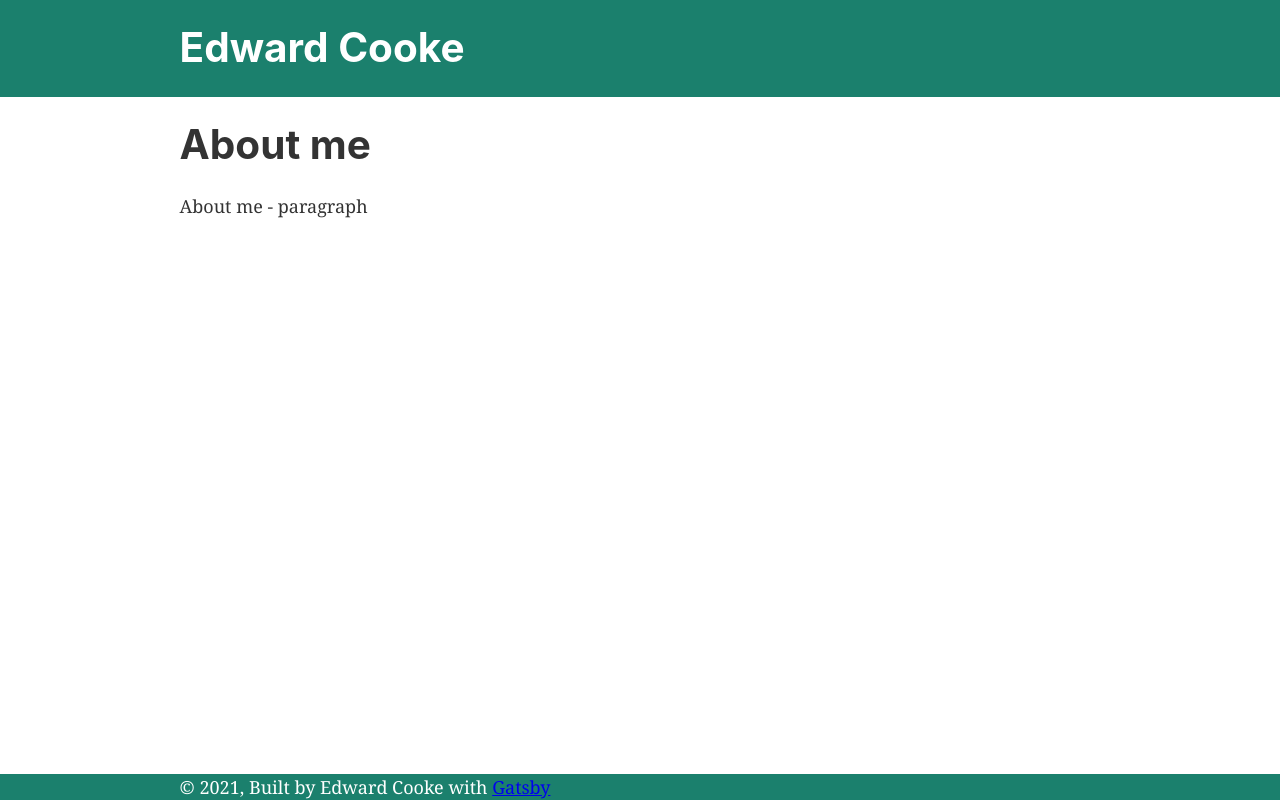
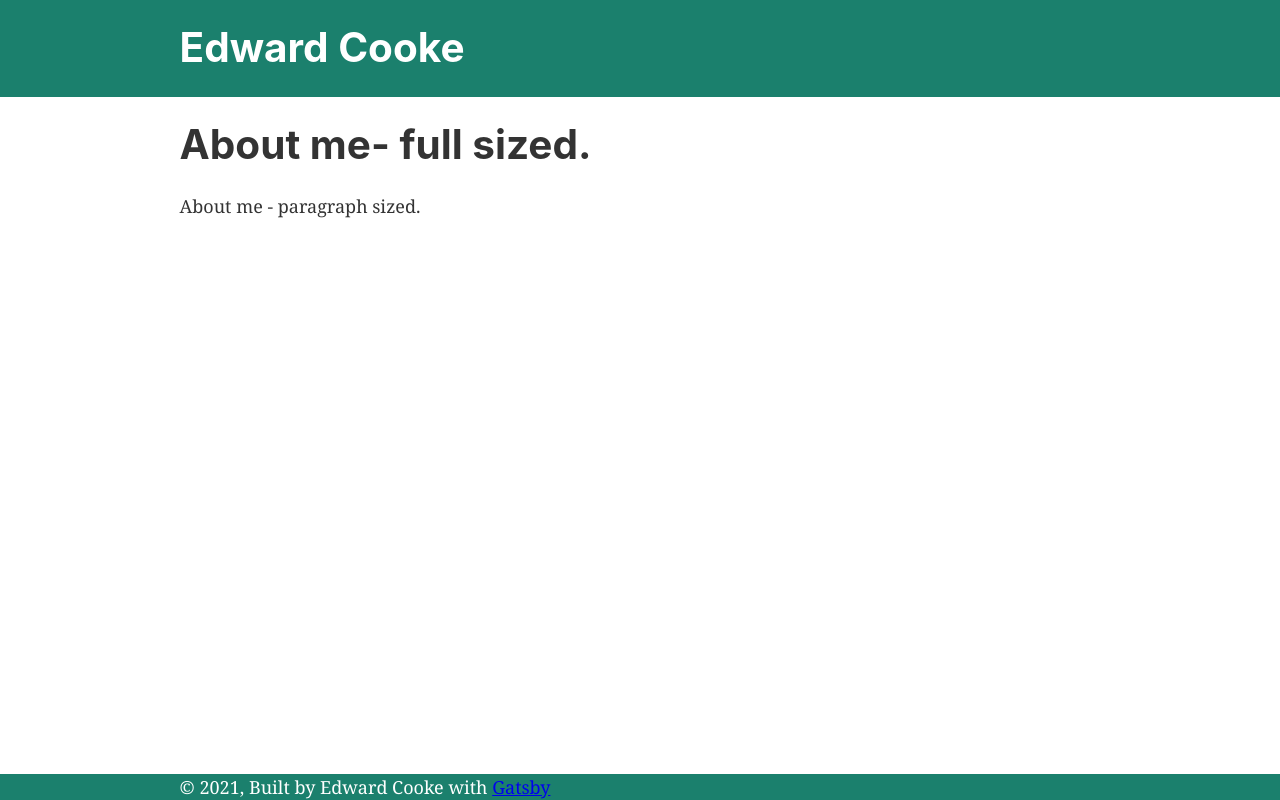
Before and after one commit to cooke001/eddSite, a Gatsby site: page /about in a window 1280 px wide. Built offline with nearby package versions, Linux system fonts and the light colour scheme; Gatsby itself is replaced by a stand-in of ours.

Commit message:
Update about.js

```diff
--- a/src/pages/about.js
+++ b/src/pages/about.js
@@ -7,8 +7,8 @@ import SEO from "../components/seo"
 const About = () => (
   <Layout>
     <SEO title="About" />
-    <h1>About me</h1>
-    <p>About me - paragraph</p>
+    <h1>About me- full sized.</h1>
+    <p>About me - paragraph sized.</p>
   </Layout>
 )
 
```
